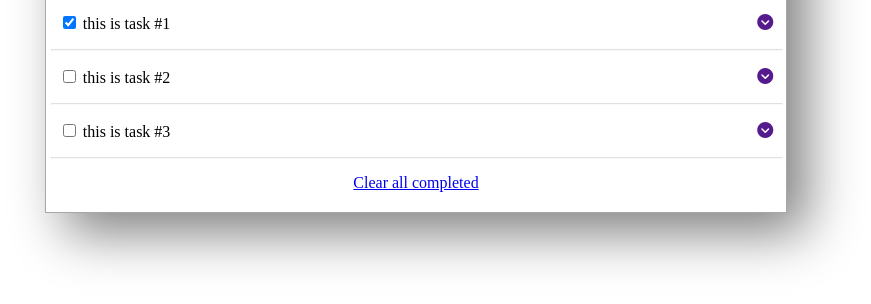
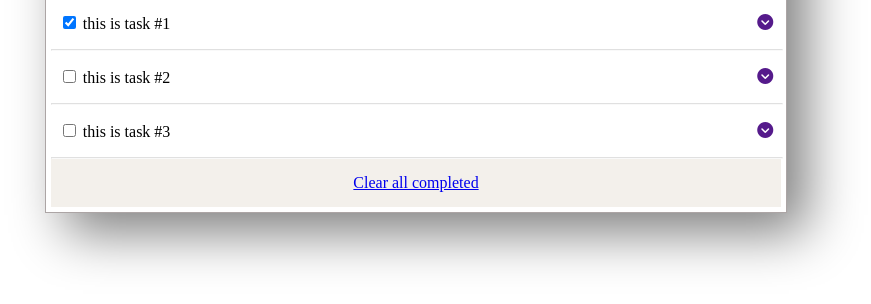
Before and after one commit to KareemWilson/To-do-list, a website built with webpack: page src/index.html in a window 1280 px wide. Shown: the part 202-506 px from the top of the page, without its empty margins (224-1095 px from the left). Built offline with nearby package versions, Linux system fonts and the light colour scheme.

Commit message:
change css

```diff
--- a/src/style.css
+++ b/src/style.css
@@ -30,8 +30,9 @@ body {
 }
 
 .clear {
-    margin: 15px;
+    padding: 15px;
     text-align: center;
+    background-color: #f3f0eb;
 }
 .input-field{
     display: flex;
```
